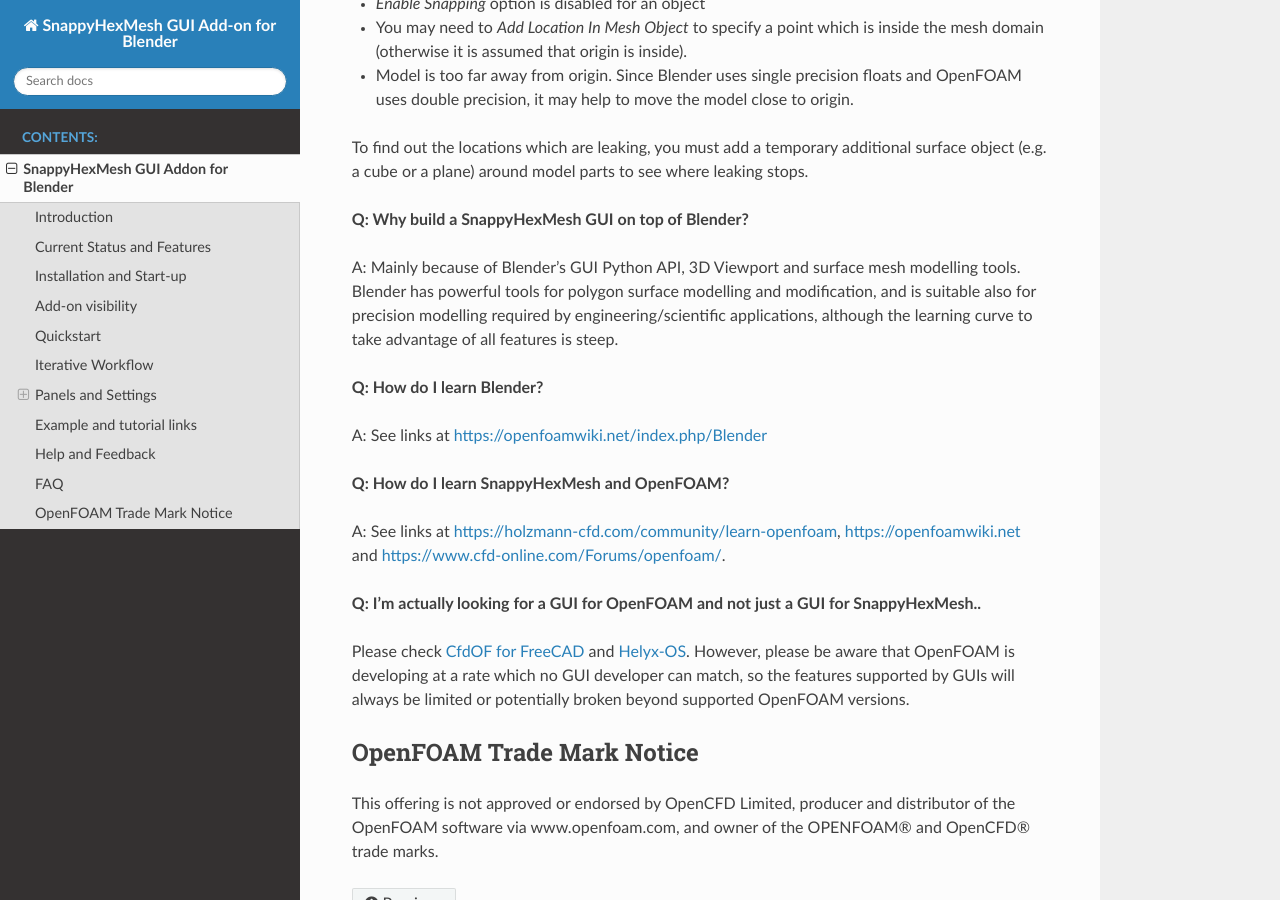
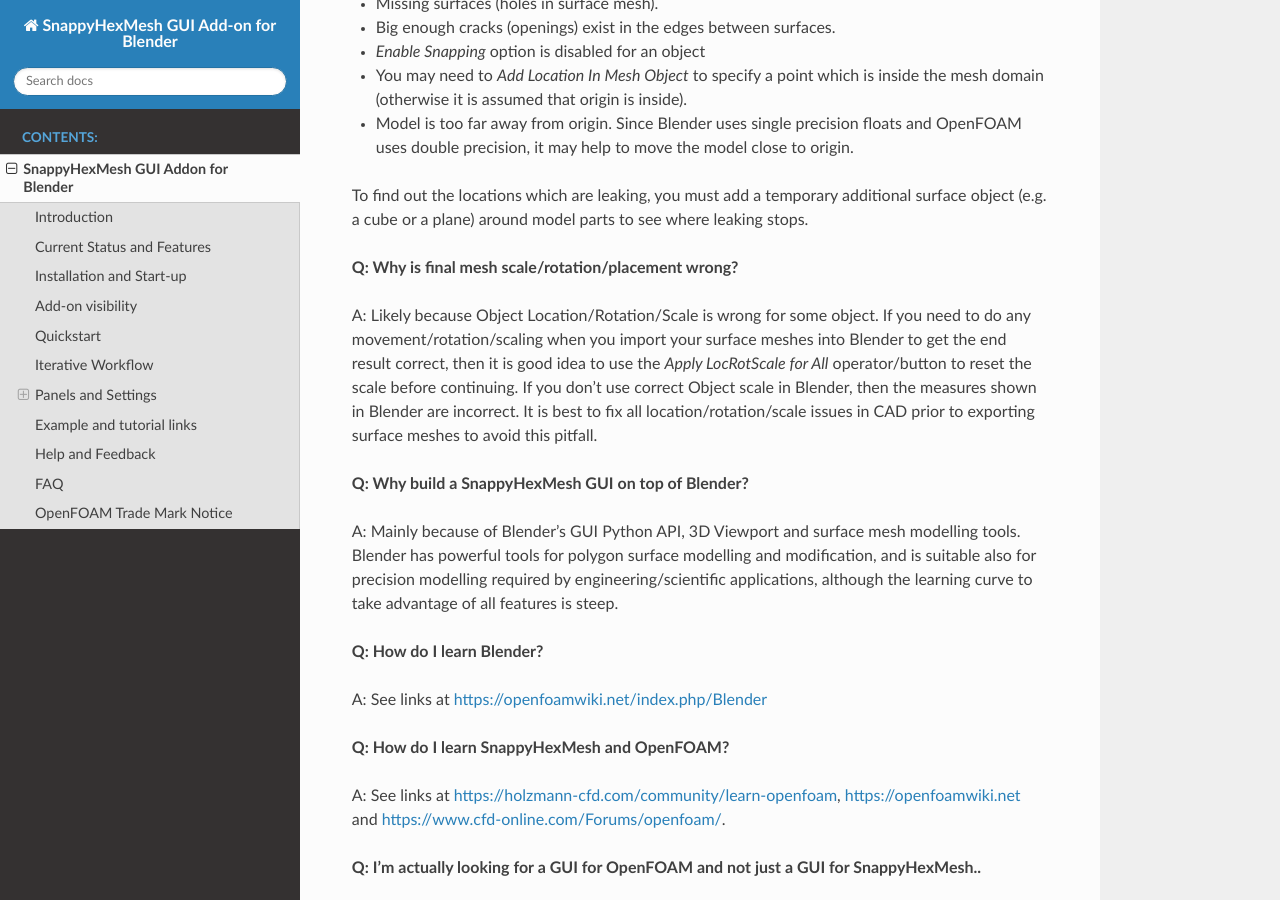
Before and after one commit to tkeskita/snappyhexmesh_gui, a Sphinx documentation site: the page built from docs/snappy_gui.rst, in a window 1280 px wide and 900 px high, scrolled down 10095 px. Built offline with Sphinx 7.4.7 and the Read the Docs theme 2.0.0, drawn with Linux system fonts in a browser that asks for light colours; some of the changed text lies outside the part shown.

Commit message:
docs: Add loc/rot/scale pitfall QA item

```diff
--- a/docs/snappy_gui.rst
+++ b/docs/snappy_gui.rst
@@ -108,6 +108,7 @@
 * run OpenFOAM terminal commands: ``blockMesh; surfaceFeatures; snappyHexMesh``
 * Refresh Paraview to see updated mesh
 
+Always check that the final mesh has correct scale, rotation and location.
 
 Panels and Settings
 -------------------
@@ -349,6 +350,17 @@
 additional surface object (e.g. a cube or a plane) around model parts to
 see where leaking stops.
 
+**Q: Why is final mesh scale/rotation/placement wrong?**
+
+A: Likely because Object Location/Rotation/Scale is wrong for some
+object. If you need to do any movement/rotation/scaling when you
+import your surface meshes into Blender to get the end result correct,
+then it is good idea to use the *Apply LocRotScale for All*
+operator/button to reset the scale before continuing. If you don't use
+correct Object scale in Blender, then the measures shown in Blender are
+incorrect. It is best to fix all location/rotation/scale issues in CAD
+prior to exporting surface meshes to avoid this pitfall.
+
 **Q: Why build a SnappyHexMesh GUI on top of Blender?**
 
 A: Mainly because of Blender's GUI Python API, 3D Viewport and surface
```
